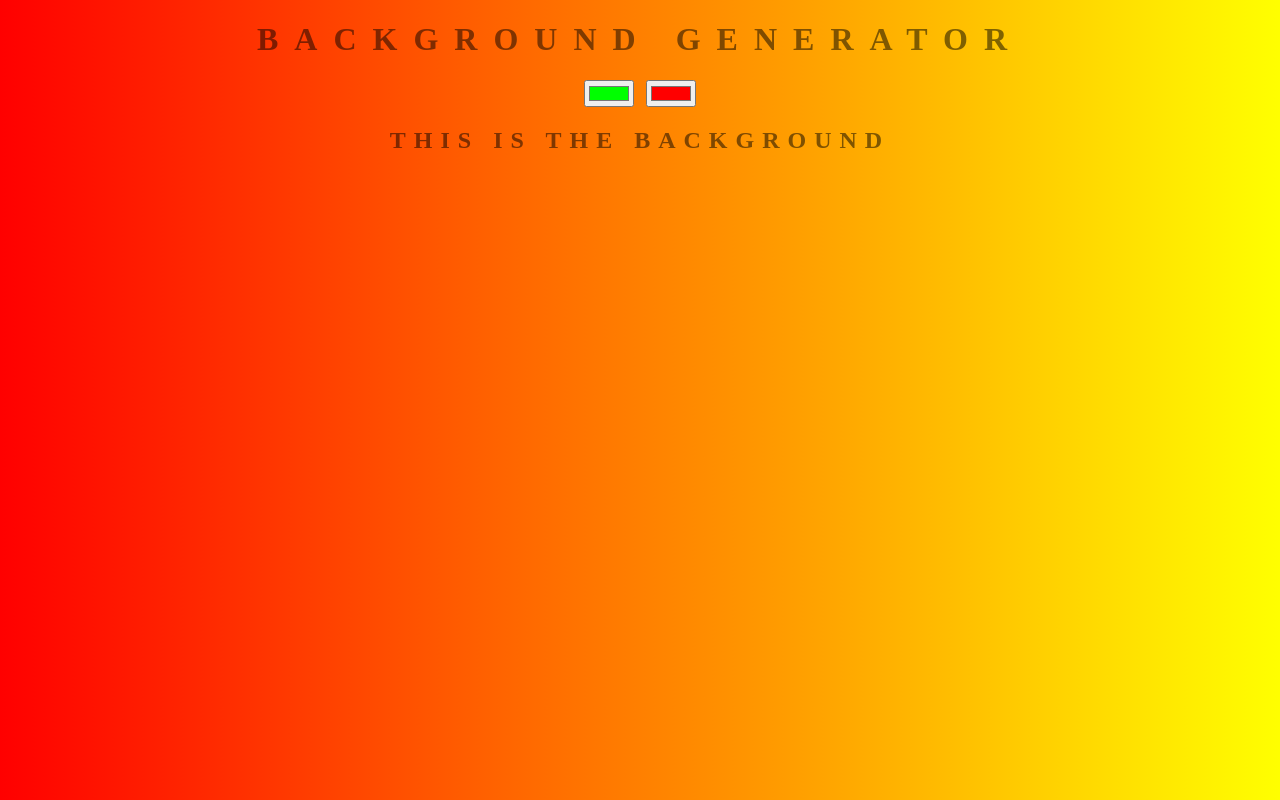
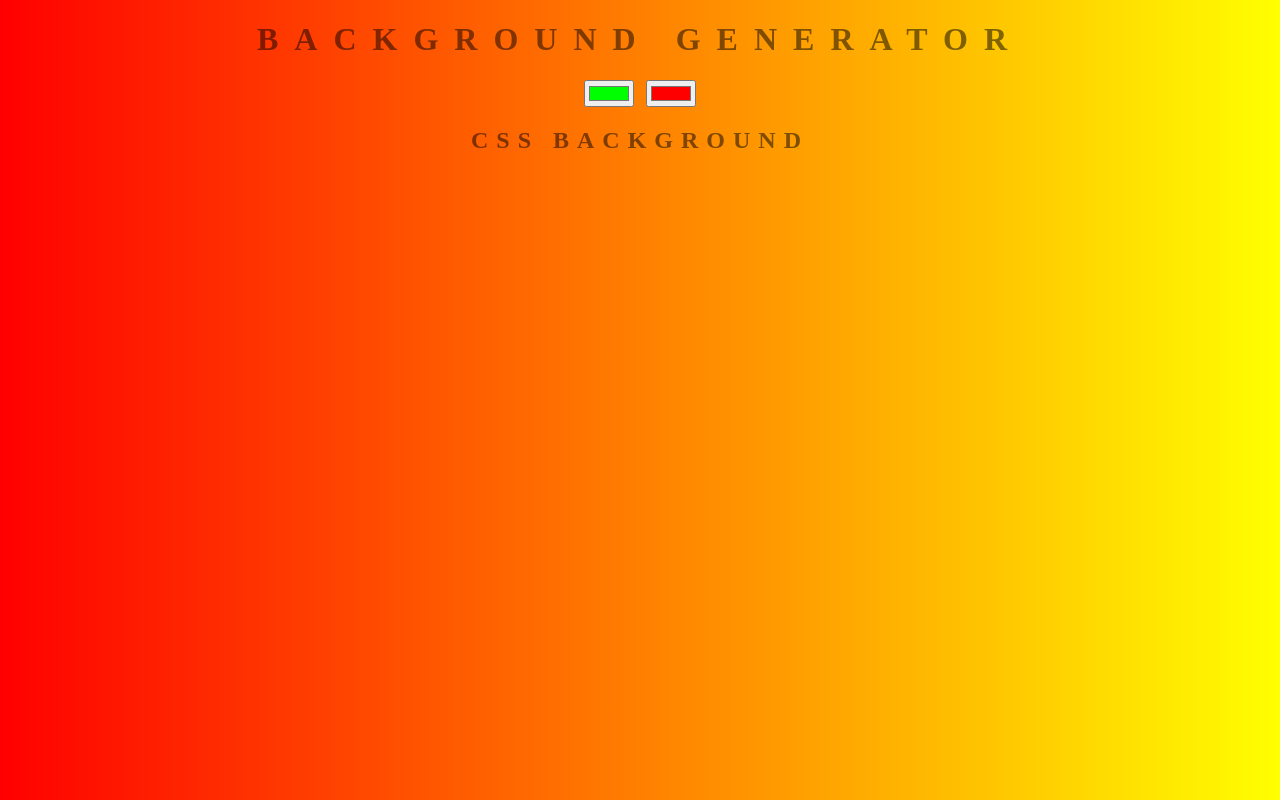
Before and after one commit to IMasood/coolGradient, a plain HTML site: page index.html in a window 1280 px wide. Drawn offline with Linux system fonts and the light colour scheme.

Commit message:
reverting back to old h2

```diff
--- a/index.html
+++ b/index.html
@@ -12,7 +12,7 @@
 	<h1>Background Generator</h1>
 	<input class="color1" type="color" name="color1" value="#00ff00">
 	<input class="color2" type="color" name="color2" value="#ff0000">
-	<h2>This is The Background</h2>
+	<h2>CSS Background</h2>
 	<h3></h3>
 
 <script type="text/javascript" src="script.js"></script>
```
